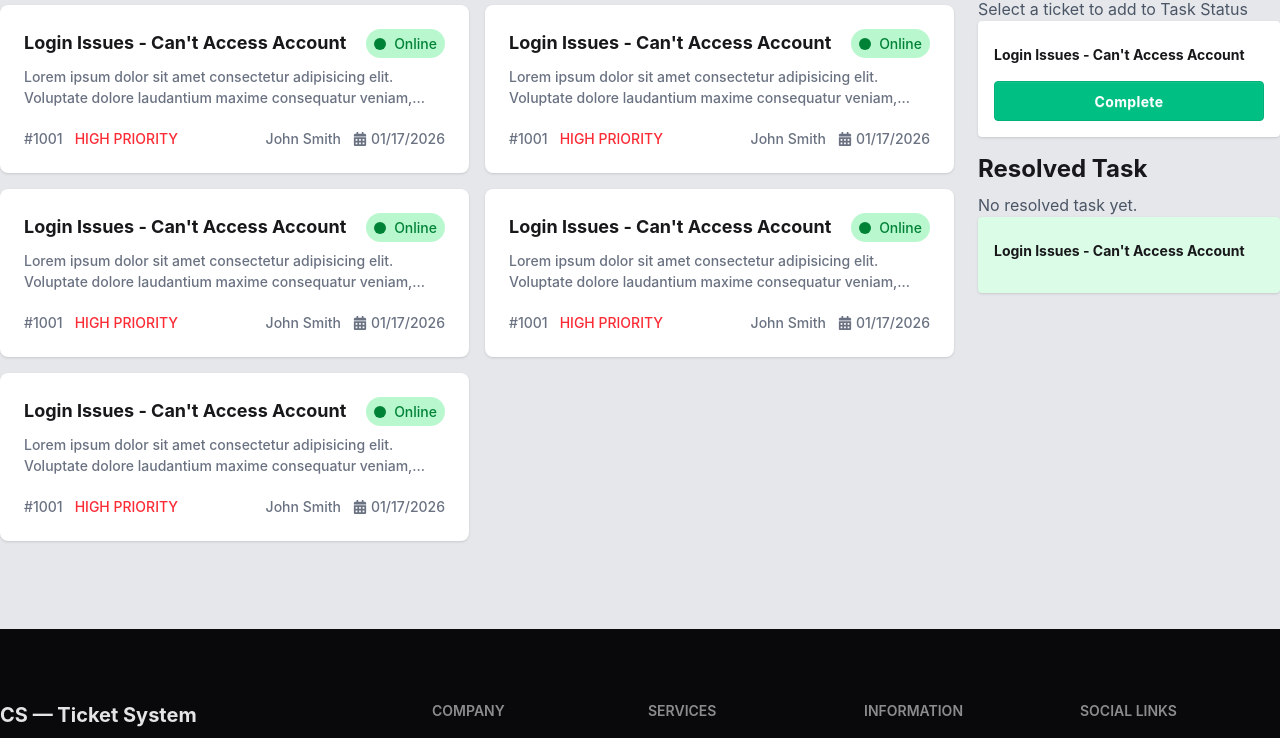
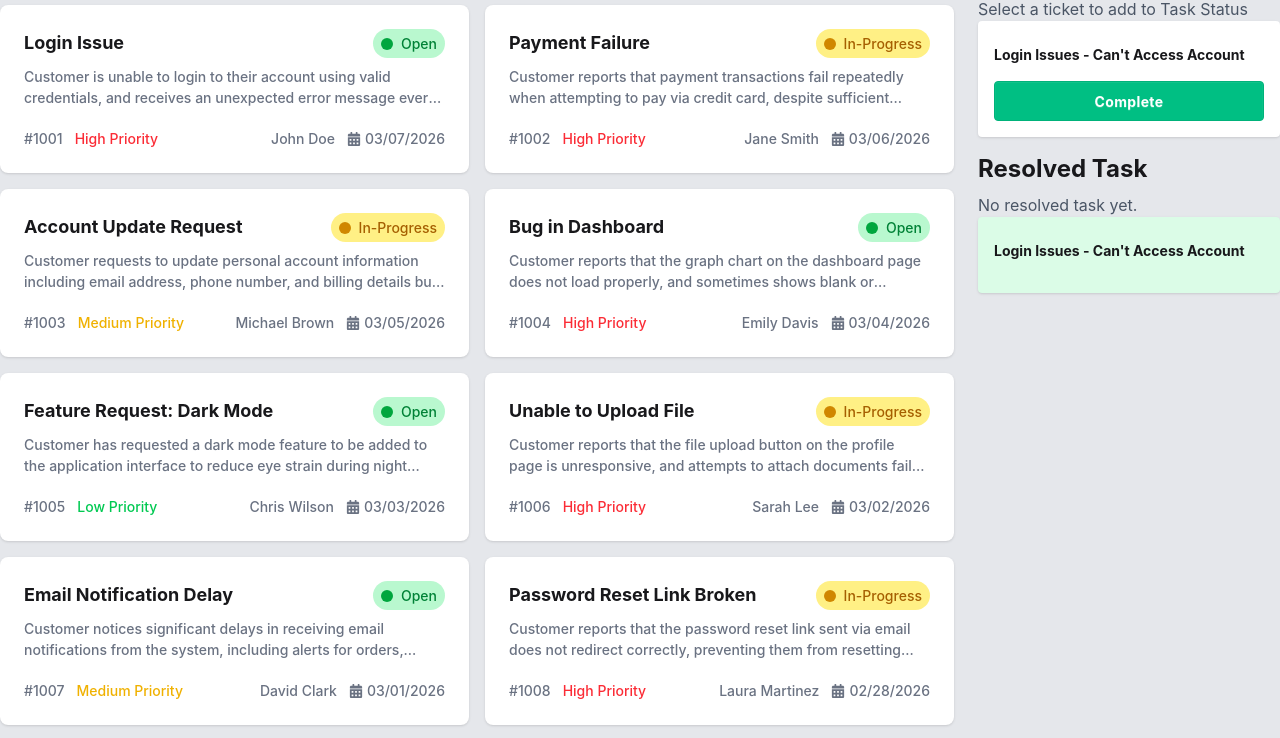
Before and after one commit to abdulahad-dev/customer-support-zone, a React (Vite) app: page / in a window 1280 px wide. Shown: the part 438-1176 px from the top of the page. Built offline with nearby package versions, Linux system fonts and the light colour scheme.

Commit message:
Customer Tickets Fake Data load and showing and Conditional CSS add

```diff
--- /dev/null
+++ b/public/customerTickets.json
@@ -0,0 +1,110 @@
+[
+  {
+    "id": "1001",
+    "title": "Login Issue",
+    "description": "Customer is unable to login to their account using valid credentials, and receives an unexpected error message every time they attempt to sign in to the platform.",
+    "customer": "John Doe",
+    "priority": "High Priority",
+    "status": "Open",
+    "createdAt": "03/07/2026"
+  },
+  {
+    "id": "1002",
+    "title": "Payment Failure",
+    "description": "Customer reports that payment transactions fail repeatedly when attempting to pay via credit card, despite sufficient balance and valid card details, causing frustration and delay.",
+    "customer": "Jane Smith",
+    "priority": "High Priority",
+    "status": "In-Progress",
+    "createdAt": "03/06/2026"
+  },
+  {
+    "id": "1003",
+    "title": "Account Update Request",
+    "description": "Customer requests to update personal account information including email address, phone number, and billing details but is unable to do so from the profile settings page.",
+    "customer": "Michael Brown",
+    "priority": "Medium Priority",
+    "status": "In-Progress",
+    "createdAt": "03/05/2026"
+  },
+  {
+    "id": "1004",
+    "title": "Bug in Dashboard",
+    "description": "Customer reports that the graph chart on the dashboard page does not load properly, and sometimes shows blank or incorrect data when accessed from the analytics section.",
+    "customer": "Emily Davis",
+    "priority": "High Priority",
+    "status": "Open",
+    "createdAt": "03/04/2026"
+  },
+  {
+    "id": "1005",
+    "title": "Feature Request: Dark Mode",
+    "description": "Customer has requested a dark mode feature to be added to the application interface to reduce eye strain during night usage and improve overall usability.",
+    "customer": "Chris Wilson",
+    "priority": "Low Priority",
+    "status": "Open",
+    "createdAt": "03/03/2026"
+  },
+  {
+    "id": "1006",
+    "title": "Unable to Upload File",
+    "description": "Customer reports that the file upload button on the profile page is unresponsive, and attempts to attach documents fail multiple times across different browsers and devices.",
+    "customer": "Sarah Lee",
+    "priority": "High Priority",
+    "status": "In-Progress",
+    "createdAt": "03/02/2026"
+  },
+  {
+    "id": "1007",
+    "title": "Email Notification Delay",
+    "description": "Customer notices significant delays in receiving email notifications from the system, including alerts for orders, messages, and updates, which affects timely responses and workflow.",
+    "customer": "David Clark",
+    "priority": "Medium Priority",
+    "status": "Open",
+    "createdAt": "03/01/2026"
+  },
+  {
+    "id": "1008",
+    "title": "Password Reset Link Broken",
+    "description": "Customer reports that the password reset link sent via email does not redirect correctly, preventing them from resetting their password and accessing their account temporarily.",
+    "customer": "Laura Martinez",
+    "priority": "High Priority",
+    "status": "In-Progress",
+    "createdAt": "02/28/2026"
+  },
+  {
+    "id": "1009",
+    "title": "App Crash on iOS",
+    "description": "Customer experiences immediate crashes when opening the app on iOS 16 devices, making it impossible to use key features such as messaging, payments, and profile management.",
+    "customer": "Kevin Taylor",
+    "priority": "High Priority",
+    "status": "In-Progress",
+    "createdAt": "02/27/2026"
+  },
+  {
+    "id": "1010",
+    "title": "Incorrect Billing Amount",
+    "description": "Customer was billed twice for the same order, and the invoice shows incorrect amounts, leading to confusion and requests for urgent refund or correction of the billing error.",
+    "customer": "Amy Johnson",
+    "priority": "High Priority",
+    "status": "Open",
+    "createdAt": "02/26/2026"
+  },
+  {
+    "id": "1011",
+    "title": "Profile Picture Not Updating",
+    "description": "Customer reports that after uploading a new profile picture, the image does not update or display correctly on the platform, even after clearing cache and refreshing the page.",
+    "customer": "Brian White",
+    "priority": "Medium Priority",
+    "status": "Open",
+    "createdAt": "02/25/2026"
+  },
+  {
+    "id": "1012",
+    "title": "Refund Request",
+    "description": "Customer has requested a refund for order #12345 due to receiving a defective product, and is seeking confirmation on processing time and the refund method available.",
+    "customer": "Olivia King",
+    "priority": "High Priority",
+    "status": "In-Progress",
+    "createdAt": "02/24/2026"
+  }
+]
--- a/src/App.jsx
+++ b/src/App.jsx
@@ -1,19 +1,32 @@
-import { useState } from 'react';
+import { Suspense } from 'react';
 import './App.css';
 import Banner from './components/Banner/Banner';
 import CustomerTickets from './components/CustomerTickets/CustomerTickets';
 import Footer from './components/Footer/Footer';
 import Navbar from './components/Navbar/Navbar';
 
+const fetchCustomerTickets = async () => {
+  const res = await fetch('/public/customerTickets.json');
+  return res.json();
+};
+
 function App() {
-  const [count, setCount] = useState(0);
+  const customerTicketsPromise = fetchCustomerTickets();
 
   return (
     <>
       <Navbar></Navbar>
       <div className="bg-gray-200">
         <Banner></Banner>
-        <CustomerTickets></CustomerTickets>
+        <Suspense
+          fallback={
+            <span className="loading loading-spinner loading-xl"></span>
+          }
+        >
+          <CustomerTickets
+            customerTicketsPromise={customerTicketsPromise}
+          ></CustomerTickets>
+        </Suspense>
       </div>
       <div className="bg-neutral text-neutral-content">
         <Footer></Footer>
--- a/src/components/CustomerTickets/CustomerTickets.jsx
+++ b/src/components/CustomerTickets/CustomerTickets.jsx
@@ -1,12 +1,68 @@
+import { use } from 'react';
 import { FaCalendarAlt } from 'react-icons/fa';
 
-const CustomerTickets = () => {
+const CustomerTickets = ({ customerTicketsPromise }) => {
+  const customerTicketData = use(customerTicketsPromise);
+
+  console.log(customerTicketData);
+
   return (
     <div className="grid grid-cols-4 gap-6 max-w-7xl mx-auto pb-18 mt-18">
       <div className="col-span-3">
         <h2 className="text-2xl font-bold">Customer Tickets</h2>
+
         <div className="grid grid-cols-2 gap-4 my-4">
-          <div className="card w-full bg-base-100 shadow-sm">
+          {customerTicketData.map((customerTicket) => (
+            <div
+              key={customerTicket.id}
+              className="card w-full bg-base-100 shadow-sm"
+            >
+              <div className="card-body">
+                <div className="flex justify-between">
+                  <h2 className="text-lg font-bold">{customerTicket.title}</h2>
+                  <span
+                    className={`flex items-center gap-2 ${customerTicket.status === 'Open' ? 'bg-green-200' : 'bg-yellow-200'}  px-2 py-1 rounded-full`}
+                  >
+                    <span
+                      className={`w-3 h-3 ${customerTicket.status === 'Open' ? 'bg-green-600' : 'bg-yellow-600'} rounded-full`}
+                    ></span>
+                    <span
+                      className={`${customerTicket.status === 'Open' ? 'text-green-700' : 'text-yellow-700'} font-medium`}
+                    >
+                      {customerTicket.status}
+                    </span>
+                  </span>
+                </div>
+                <p className="line-clamp-2 text-gray-500 font-medium">
+                  {customerTicket.description}
+                </p>
+                <div className="flex justify-between mt-3">
+                  <div>
+                    <span className="text-gray-500 font-medium">
+                      #{customerTicket.id}
+                    </span>
+                    {/* {`country ${visited && 'country-visited'}`} */}
+                    <span
+                      className={`${customerTicket.priority === 'Medium Priority' ? 'text-yellow-500' : customerTicket.priority === 'High Priority' ? 'text-red-500' : 'text-green-500'}  font-medium ms-3`}
+                    >
+                      {customerTicket.priority}
+                    </span>
+                  </div>
+                  <div className="flex">
+                    <span className="text-gray-500 font-medium me-3">
+                      {customerTicket.customer}
+                    </span>
+                    <span className="flex items-center text-gray-500 font-medium">
+                      <FaCalendarAlt />{' '}
+                      <span className="ms-1"> {customerTicket.createdAt}</span>
+                    </span>
+                  </div>
+                </div>
+              </div>
+            </div>
+          ))}
+
+          {/* <div className="card w-full bg-base-100 shadow-sm">
             <div className="card-body">
               <div className="flex justify-between">
                 <h2 className="text-lg font-bold">
@@ -145,42 +201,7 @@ const CustomerTickets = () => {
                 </div>
               </div>
             </div>
-          </div>
-          <div className="card w-full bg-base-100 shadow-sm">
-            <div className="card-body">
-              <div className="flex justify-between">
-                <h2 className="text-lg font-bold">
-                  Login Issues - Can't Access Account
-                </h2>
-                <span className="flex items-center gap-2 bg-green-200 px-2 py-1 rounded-full">
-                  <span className="w-3 h-3 bg-green-700 rounded-full"></span>
-                  <span className="text-green-700 font-medium">Online</span>
-                </span>
-              </div>
-              <p className="line-clamp-2 text-gray-500 font-medium">
-                Lorem ipsum dolor sit amet consectetur adipisicing elit.
-                Voluptate dolore laudantium maxime consequatur veniam, obcaecati
-                quo harum voluptatibus recusandae rerum voluptatem soluta
-                voluptas nemo atque enim consequuntur corporis est repudiandae.
-              </p>
-              <div className="flex justify-between mt-3">
-                <div>
-                  <span className="text-gray-500 font-medium">#1001</span>
-                  <span className="text-red-500 font-medium ms-3">
-                    HIGH PRIORITY
-                  </span>
-                </div>
-                <div className="flex">
-                  <span className="text-gray-500 font-medium me-3">
-                    John Smith
-                  </span>
-                  <span className="flex items-center text-gray-500 font-medium">
-                    <FaCalendarAlt /> <span className="ms-1"> 01/17/2026</span>
-                  </span>
-                </div>
-              </div>
-            </div>
-          </div>
+          </div> */}
         </div>
       </div>
       <div>
--- a/src/components/Navbar/Navbar.jsx
+++ b/src/components/Navbar/Navbar.jsx
@@ -7,7 +7,7 @@ const Navbar = () => {
         <a className="text-xl font-bold cursor-pointer">CS — Ticket System</a>
       </div>
       <div className="flex-none">
-        <ul className="menu menu-horizontal px-1 font-bold">
+        <ul className="menu menu-horizontal px-1">
           <li className="justify-center">
             <a>Home</a>
           </li>
```
